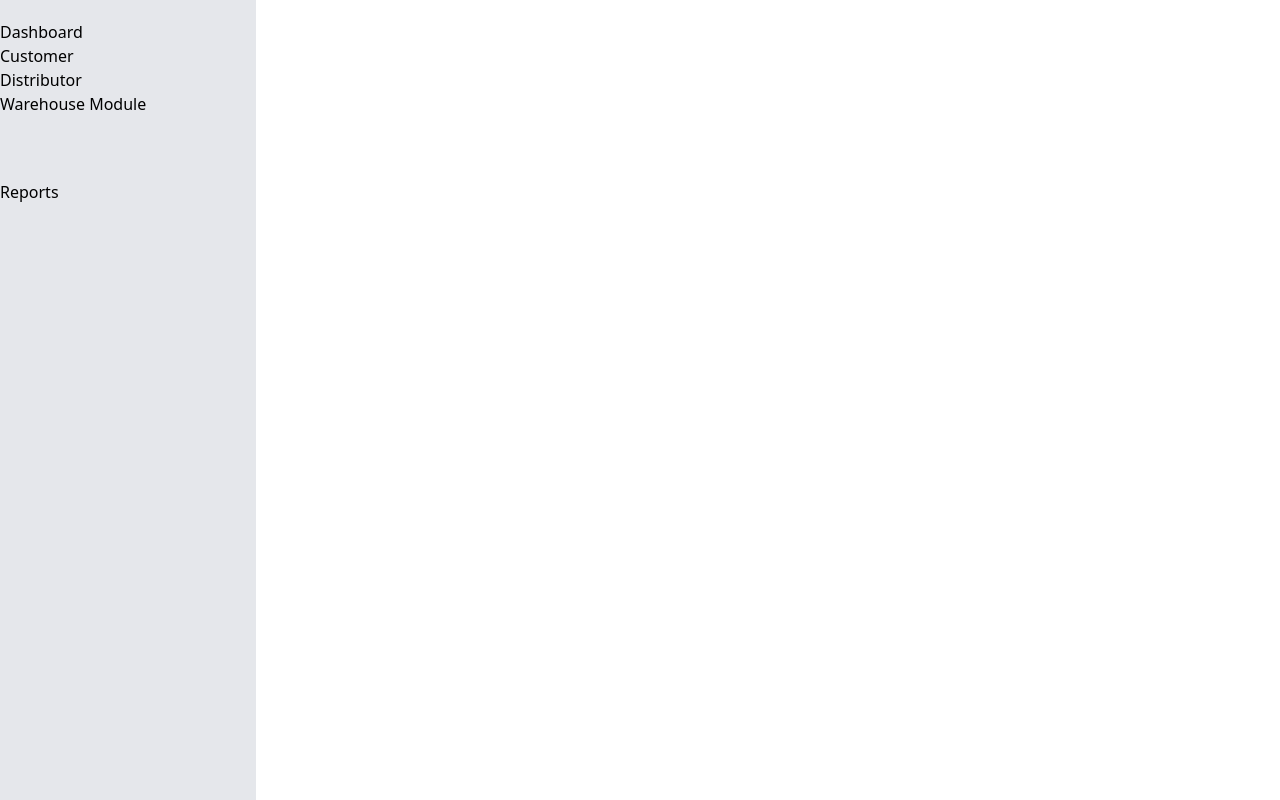
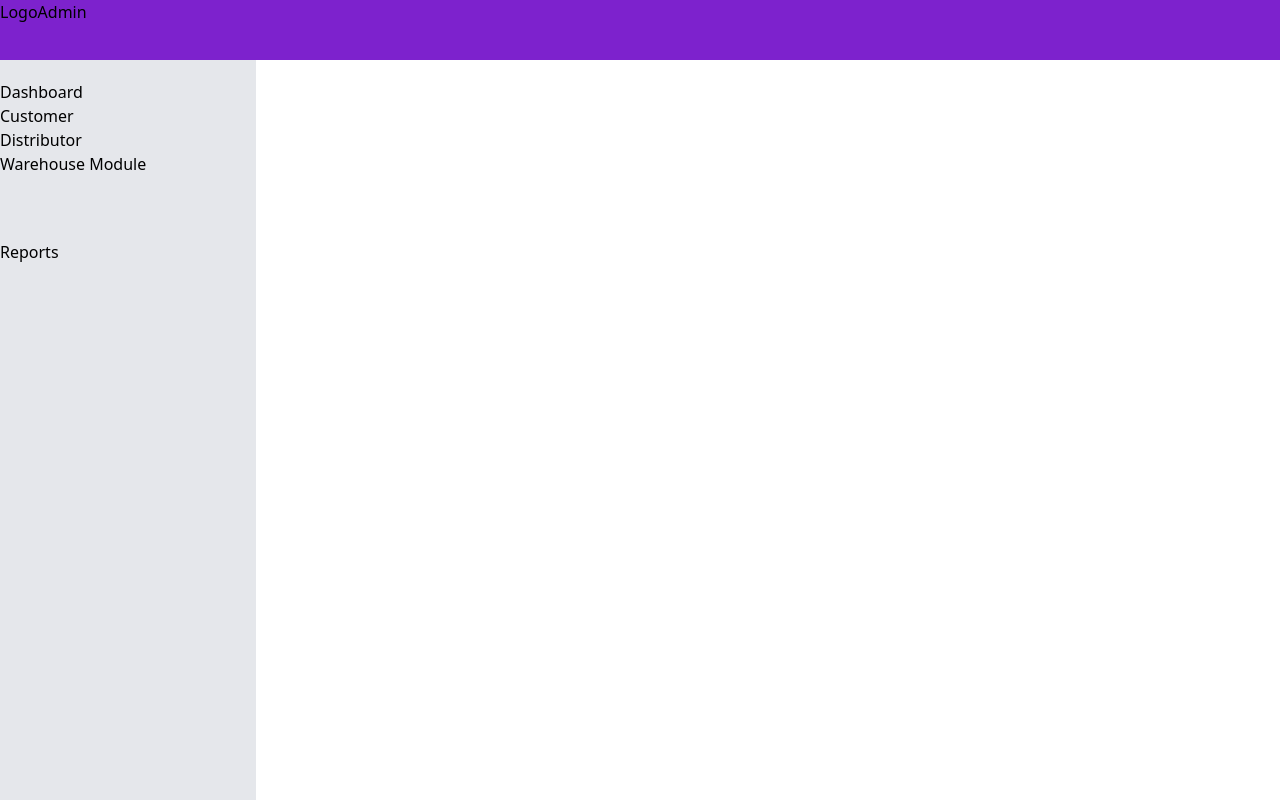
Before and after one commit to GuilianiHatsu1k1314/apsi_inventory_app, a React (Vite) app in the folder frontend/: page /app in a window 1280 px wide. Built offline with nearby package versions, Linux system fonts and the light colour scheme.

Commit message:
fix overflow bug

```diff
--- a/frontend/src/pages/InventoryAppPage.tsx
+++ b/frontend/src/pages/InventoryAppPage.tsx
@@ -1,8 +1,10 @@
+import { Header } from "../components/Header";
 import { NavBar } from "../components/SideBar/SideBarNav";
 
 export const InventoryAppPage = () => {
   return(
-  	<main className="h-screen">
+  	<main className="h-screen overflow-hidden">
+			<Header />
 			<NavBar />
 		</main>
 	);
```
